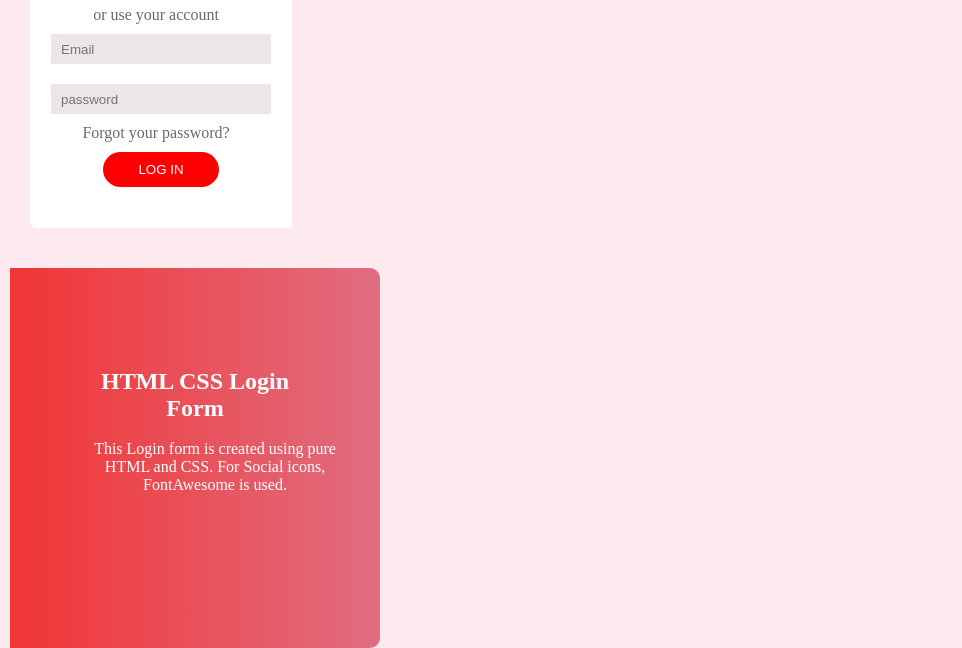
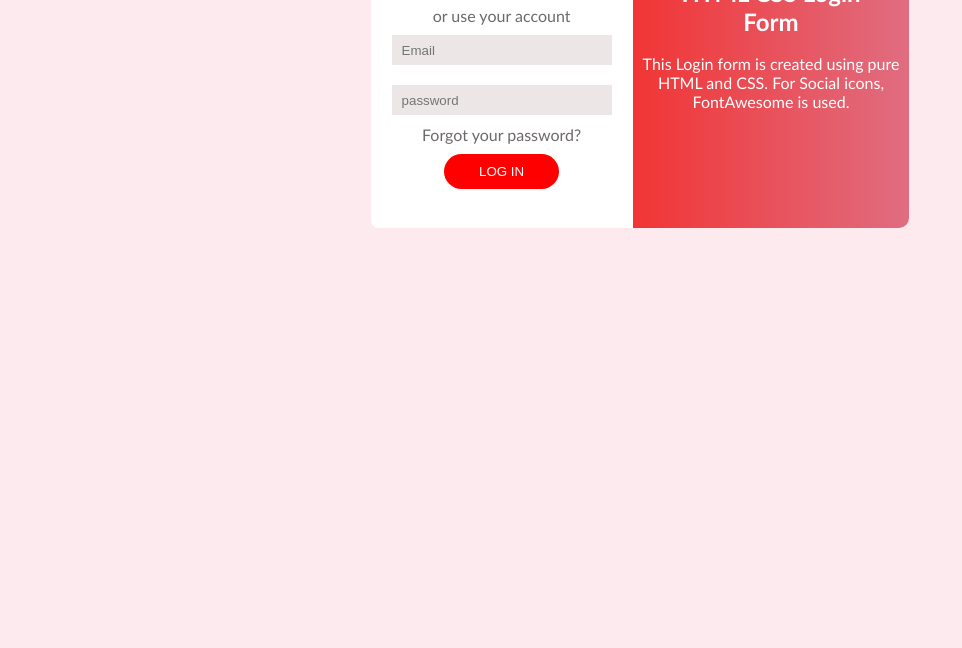
Before and after one commit to UnwanaEkere/login-form, a plain HTML site: page index.html in a window 1280 px wide. Shown: the part 152-800 px from the top of the page, without its empty margins (0-962 px from the left). Drawn offline with Linux system fonts and the light colour scheme.

Commit message:
merged the two divs together

```diff
--- a/stlye.css
+++ b/stlye.css
@@ -3,7 +3,11 @@
     padding: 0;
     box-sizing: border-box;
 }
-/* unwana section */
+
+section{
+    display: flex;
+    justify-content: center;
+}
 
     body{
         background: rgb(253, 234, 238);
@@ -16,7 +20,7 @@
         border-bottom-left-radius: 7px;
         border-top-left-radius: 7px;
         border: 1px solid white;
-        margin: 30px 30px;
+        margin-top: 30px;
     }
     .login{
         font-family: 'Gill Sans', 'Gill Sans MT', Calibri, 'Trebuchet MS', sans-serif;
@@ -62,32 +66,18 @@
         padding: 10px 35px;
     }
 
-
-
-
-
-
-
-
-
-
-
-
-
-/* etido section */
 .red {
     background-image: linear-gradient(to right, rgb(241, 53, 53), rgb(224, 109, 128));
     color: white;
     text-align: center;
-    width: 370px;
-    height: 380px;
-    padding: 80px;
+    width: fit-content;
+    height: 350px;
+    padding: 10px;
     padding-top: 100px;
-    margin-top: 40px;
-    margin-left: 10px;
-    border-radius: 0px 10px 10px 0px;
+    margin-top: 30px;
+    border-radius: 0 10px 10px 0;
 
 }
-p{
-    width: 250px;
+p, h2{
+    font-family: 'Gill Sans', 'Gill Sans MT', Calibri, 'Trebuchet MS', sans-serif;
 }
```
Also changed, not shown: index.html (+0 -2 lines).
